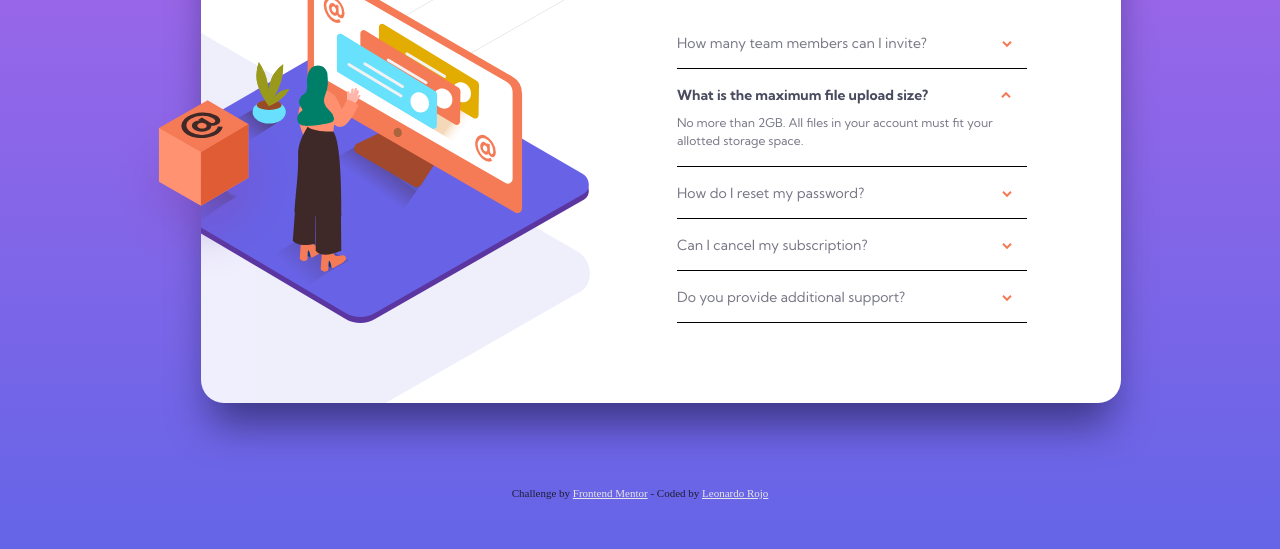
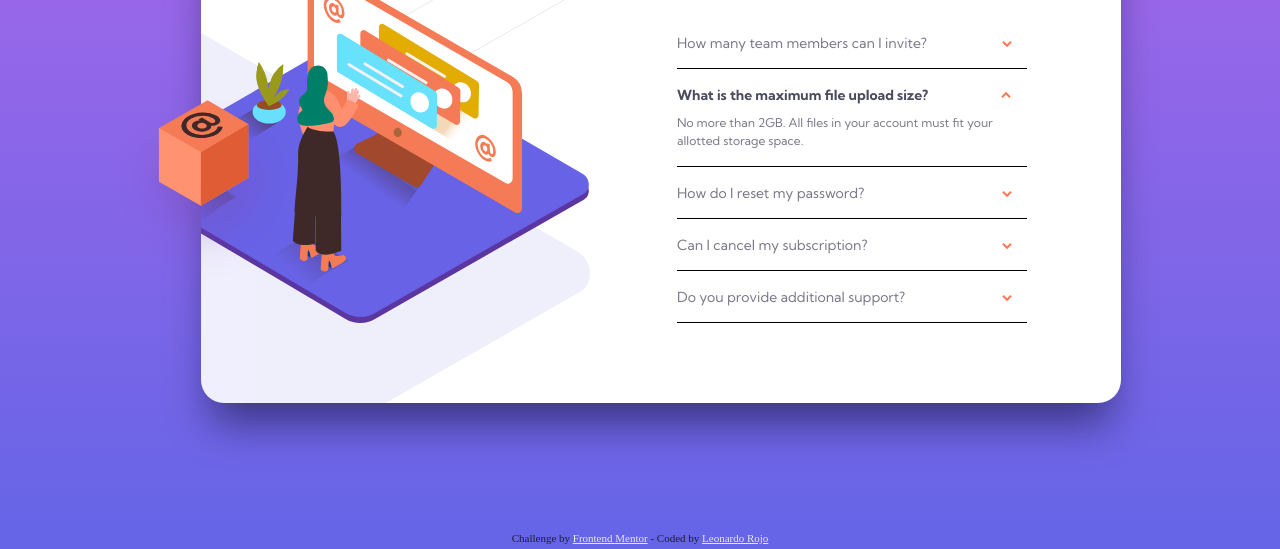
Before and after one commit to leoxr/FAQ-accordion-card, a plain HTML site: page index.html in a window 1280 px wide. Shown: the part 251-800 px from the top of the page. Drawn offline with Linux system fonts and the light colour scheme.

Commit message:
Update index.html

```diff
--- a/index.html
+++ b/index.html
@@ -14,19 +14,8 @@
 
     <title>Frontend Mentor | FAQ Accordion Card</title>
     <link rel="stylesheet" href="style.css" />
-    <!-- Feel free to remove these styles or customise in your own stylesheet 👍 -->
-    <style>
-      .attribution {
-        position: absolute;
-        bottom: 50px;
-        font-size: 11px;
-        text-align: center;
-        color: hsl(238, 29%, 16%);
-      }
-      .attribution a {
-        color:hsl(0, 0%, 90%);
-      }
-    </style>
+
+
   </head>
   <body>
     <main>
@@ -41,7 +30,7 @@
           <div class="faq__desktop">
             <img src="images/illustration-woman-online-desktop.svg" alt="" class="faq__desktop-img">
             <img src="images/bg-pattern-desktop.svg" alt="" class="faq__desktop-shadow">
-            <img class="faq__desktop-box" src="/images/illustration-box-desktop.svg" alt="">
+            <img class="faq__desktop-box" src="images/illustration-box-desktop.svg" alt="">
           </div>
 
         </div>
```
